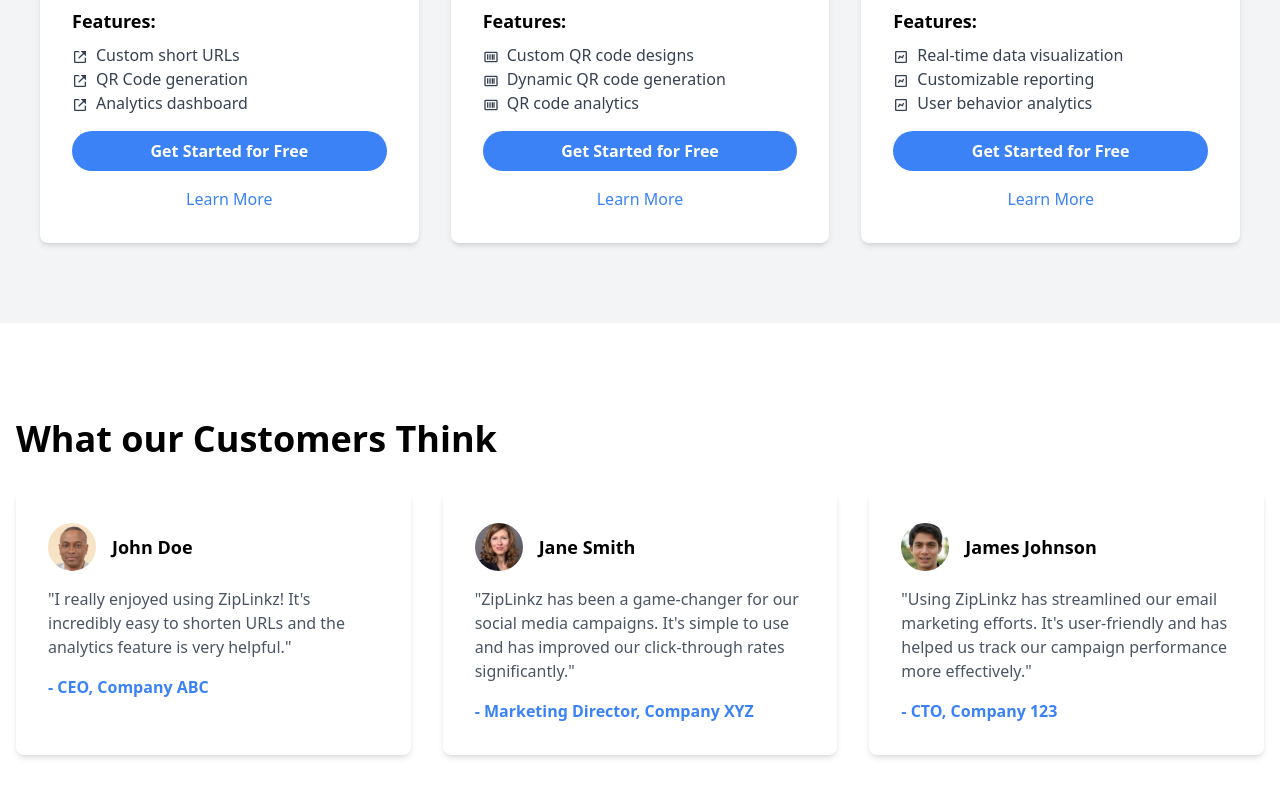
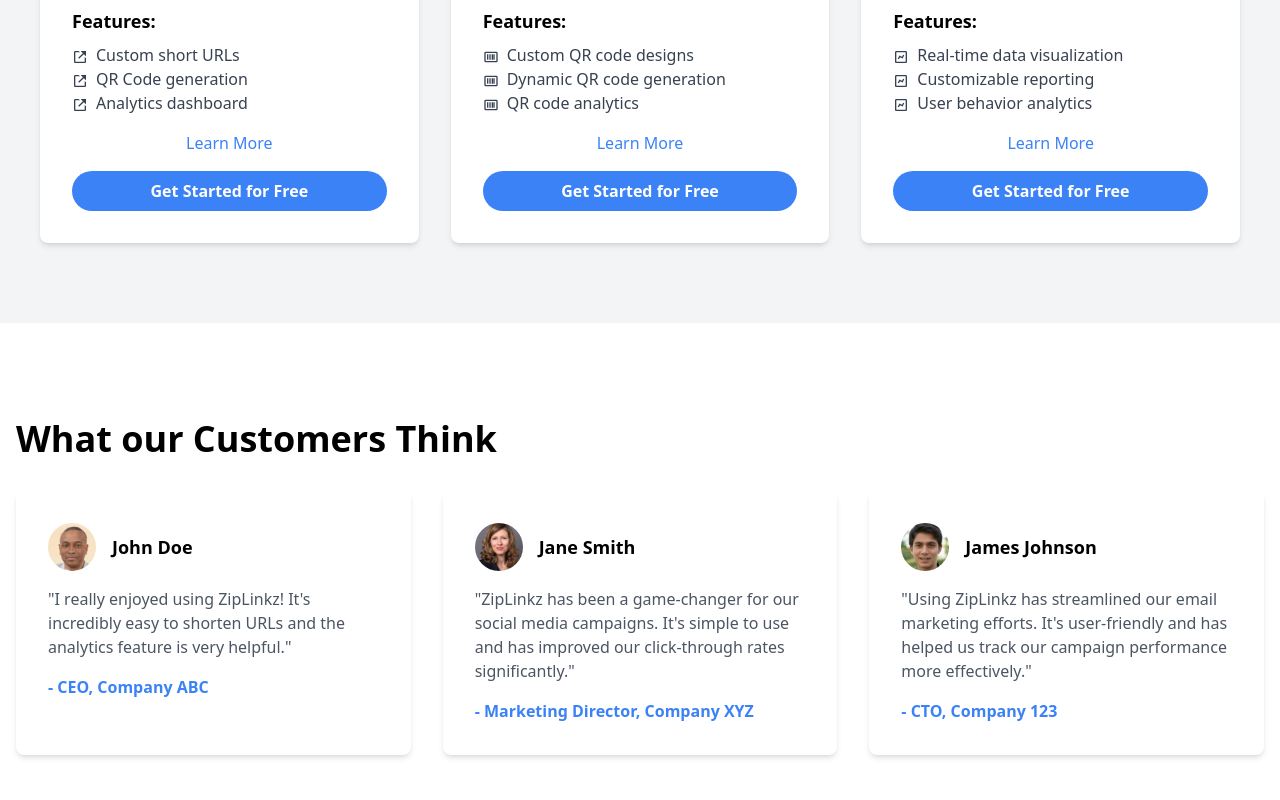
Before and after one commit to Cosmodocus/ziplinkz, a React (Vite) app: page / in a window 1280 px wide. Shown: the part 2400-3200 px from the top of the page. Built offline with nearby package versions, Linux system fonts and the light colour scheme.

Commit message:
Updates - added more navigation for other buttons - fixed up designs for login and signup pages

```diff
--- a/frontend/src/Components/CTA.tsx
+++ b/frontend/src/Components/CTA.tsx
@@ -1,5 +1,6 @@
 import React from 'react';
 import { FaTwitter, FaInstagram, FaFacebook, FaLinkedin } from 'react-icons/fa';
+import { Link } from 'react-router-dom';
 
 const CTA = () => {
 	return (
@@ -8,7 +9,7 @@
 				Choose ZipLinkz Now
 			</h1>
 			<button className='bg-white text-blue-500 py-3 px-6 rounded-full text-lg font-semibold hover:bg-blue-700 hover:text-white transition-colors duration-300'>
-				Get Started
+				<Link to='/signup'>Get Started</Link>
 			</button>
 		</section>
 	);
--- a/frontend/src/Components/Cards.tsx
+++ b/frontend/src/Components/Cards.tsx
@@ -3,6 +3,7 @@
 import URL from '../assets/url-icon.png';
 import QR from '../assets/qr-icon.png';
 import AnalyticsIcon from '../assets/analytics-icon.png';
+import { Link } from 'react-router-dom';
 
 const Cards = () => {
 	return (
@@ -46,15 +47,18 @@
 								Analytics dashboard
 							</li>
 						</ul>
-						<button className='bg-blue-500 hover:bg-blue-600 text-white font-semibold py-2 px-4 rounded-full mb-4 w-full '>
-							Get Started for Free
-						</button>
-						<a
-							href='#'
+						<Link
+							to='/signup'
 							className='text-blue-500 hover:underline block text-center'
 						>
 							Learn More
-						</a>
+						</Link>
+						<Link
+							to='/signup'
+							className='bg-blue-500 hover:bg-blue-600 text-white font-semibold py-2 px-4 rounded-full mt-4 block text-center'
+						>
+							Get Started for Free
+						</Link>
 					</div>
 					<div className='bg-white p-6 lg:p-8 rounded-lg shadow-md'>
 						<h2 className='flex gap-2 text-xl lg:text-2xl font-semibold mb-4'>
@@ -85,15 +89,18 @@
 								QR code analytics
 							</li>
 						</ul>
-						<button className='bg-blue-500 hover:bg-blue-600 text-white font-semibold py-2 px-4 rounded-full mb-4 w-full '>
-							Get Started for Free
-						</button>
-						<a
-							href='#'
+						<Link
+							to='/signup'
 							className='text-blue-500 hover:underline block text-center'
 						>
 							Learn More
-						</a>
+						</Link>
+						<Link
+							to='/signup'
+							className='bg-blue-500 hover:bg-blue-600 text-white font-semibold py-2 px-4 rounded-full mt-4 block text-center'
+						>
+							Get Started for Free
+						</Link>
 					</div>
 					<div className='bg-white p-6 lg:p-8 rounded-lg shadow-md'>
 						<h2 className='flex gap-2 text-xl lg:text-2xl font-semibold mb-4'>
@@ -124,15 +131,18 @@
 								User behavior analytics
 							</li>
 						</ul>
-						<button className='bg-blue-500 hover:bg-blue-600 text-white font-semibold py-2 px-4 rounded-full mb-4 w-full '>
-							Get Started for Free
-						</button>
-						<a
-							href='#'
+						<Link
+							to='/signup'
 							className='text-blue-500 hover:underline block text-center'
 						>
 							Learn More
-						</a>
+						</Link>
+						<Link
+							to='/signup'
+							className='bg-blue-500 hover:bg-blue-600 text-white font-semibold py-2 px-4 rounded-full mt-4 block text-center'
+						>
+							Get Started for Free
+						</Link>
 					</div>
 				</div>
 			</div>
--- a/frontend/src/Components/PriceCards.tsx
+++ b/frontend/src/Components/PriceCards.tsx
@@ -1,5 +1,6 @@
 import React from 'react';
 import { FaHdd, FaUserShield, FaAd } from 'react-icons/fa';
+import { Link } from 'react-router-dom'; // Import Link from react-router-dom
 
 const PriceCards = () => {
 	return (
@@ -27,9 +28,12 @@
 								<FaAd className='inline-block mr-2' /> Ads included
 							</li>
 						</ul>
-						<button className='bg-blue-500 text-white py-2 px-4 rounded-md hover:bg-blue-600'>
+						<Link
+							to='/signup'
+							className='bg-blue-500 text-white py-2 px-4 rounded-md hover:bg-blue-600 block text-center'
+						>
 							Get Started
-						</button>
+						</Link>
 					</div>
 					{/* Most Popular Plan */}
 					<div className='flex-1 bg-white p-6 rounded-lg shadow-md border-4 border-blue-500'>
@@ -52,9 +56,12 @@
 								<FaAd className='inline-block mr-2' /> No ads
 							</li>
 						</ul>
-						<button className='bg-blue-500 text-white py-2 px-4 rounded-md hover:bg-blue-600'>
+						<Link
+							to='/signup'
+							className='bg-blue-500 text-white py-2 px-4 rounded-md hover:bg-blue-600 block text-center'
+						>
 							Get Started
-						</button>
+						</Link>
 					</div>
 					{/* Prime Plan */}
 					<div className='flex-1 bg-white p-6 rounded-lg shadow-md '>
@@ -74,9 +81,12 @@
 								<FaAd className='inline-block mr-2' /> No interruptions
 							</li>
 						</ul>
-						<button className='bg-blue-500 text-white py-2 px-4 rounded-md hover:bg-blue-600'>
+						<Link
+							to='/signup'
+							className='bg-blue-500 text-white py-2 px-4 rounded-md hover:bg-blue-600 block text-center'
+						>
 							Get Started
-						</button>
+						</Link>
 					</div>
 					{/* Premium Plan */}
 					<div className='flex-1 bg-white p-6 rounded-lg shadow-md'>
@@ -97,9 +107,12 @@
 								<FaAd className='inline-block mr-2' /> No limits
 							</li>
 						</ul>
-						<button className='bg-blue-500 text-white py-2 px-4 rounded-md hover:bg-blue-600'>
+						<Link
+							to='/signup'
+							className='bg-blue-500 text-white py-2 px-4 rounded-md hover:bg-blue-600 block text-center'
+						>
 							Get Started
-						</button>
+						</Link>
 					</div>
 				</div>
 			</div>
--- a/frontend/src/Pages/Login.tsx
+++ b/frontend/src/Pages/Login.tsx
@@ -1,4 +1,5 @@
 import React from 'react';
+import { Link } from 'react-router-dom'; // Import Link from react-router-dom
 
 const Login = () => {
 	return (
@@ -39,6 +40,15 @@
 						Login
 					</button>
 				</form>
+				<p className='text-center text-gray-600'>
+					Don't have an account?{' '}
+					<Link
+						to='/signup'
+						className='text-blue-500 hover:underline'
+					>
+						Sign Up
+					</Link>
+				</p>
 			</div>
 		</div>
 	);
--- a/frontend/src/Pages/Pricing.tsx
+++ b/frontend/src/Pages/Pricing.tsx
@@ -1,7 +1,6 @@
 import React from 'react';
 import PriceHead from '../Components/PriceHead';
 import PriceCards from '../Components/PriceCards';
-import DetailedPricing from '../Components/DetailedPricing';
 import CTA from '../Components/CTA';
 import Footer from '../Components/Footer';
 
--- a/frontend/src/Pages/SignUp.tsx
+++ b/frontend/src/Pages/SignUp.tsx
@@ -1,4 +1,5 @@
 import React from 'react';
+import { Link } from 'react-router-dom'; // Import Link from react-router-dom
 
 const Signup = () => {
 	return (
@@ -9,7 +10,7 @@
 					<div className='mb-4'>
 						<label
 							htmlFor='email'
-							className='block text-gray-700'
+							className='block text-sm font-medium text-gray-700'
 						>
 							Email
 						</label>
@@ -22,7 +23,7 @@
 					<div className='mb-4'>
 						<label
 							htmlFor='password'
-							className='block text-gray-700'
+							className='block text-sm font-medium text-gray-700'
 						>
 							Password
 						</label>
@@ -35,7 +36,7 @@
 					<div className='mb-6'>
 						<label
 							htmlFor='confirmPassword'
-							className='block text-gray-700'
+							className='block text-sm font-medium text-gray-700'
 						>
 							Confirm Password
 						</label>
@@ -52,6 +53,15 @@
 						Sign Up
 					</button>
 				</form>
+				<p className='text-center text-gray-600'>
+					Already have an account?{' '}
+					<Link
+						to='/login'
+						className='text-blue-500 hover:underline'
+					>
+						Login
+					</Link>
+				</p>
 			</div>
 		</div>
 	);
```
